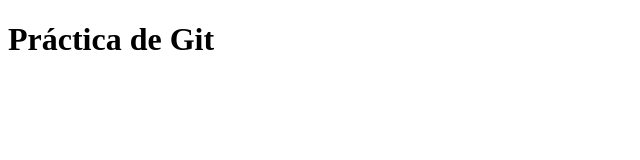
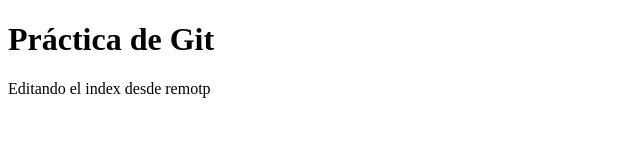
Before and after one commit to YoanaCarabineru/practicaGit, a plain HTML site: page index.html in a window 1280 px wide. Shown: the whole page, without its empty margins (0-640 px from the left). Drawn offline with Linux system fonts and the light colour scheme.

Commit message:
moficando index desde remoto

```diff
--- a/index.html
+++ b/index.html
@@ -10,6 +10,7 @@
 
 <body>
     <h1>Práctica de Git </h1>
+    <p> Editando el index desde remotp </p>
 </body>
 
 </html>
```
